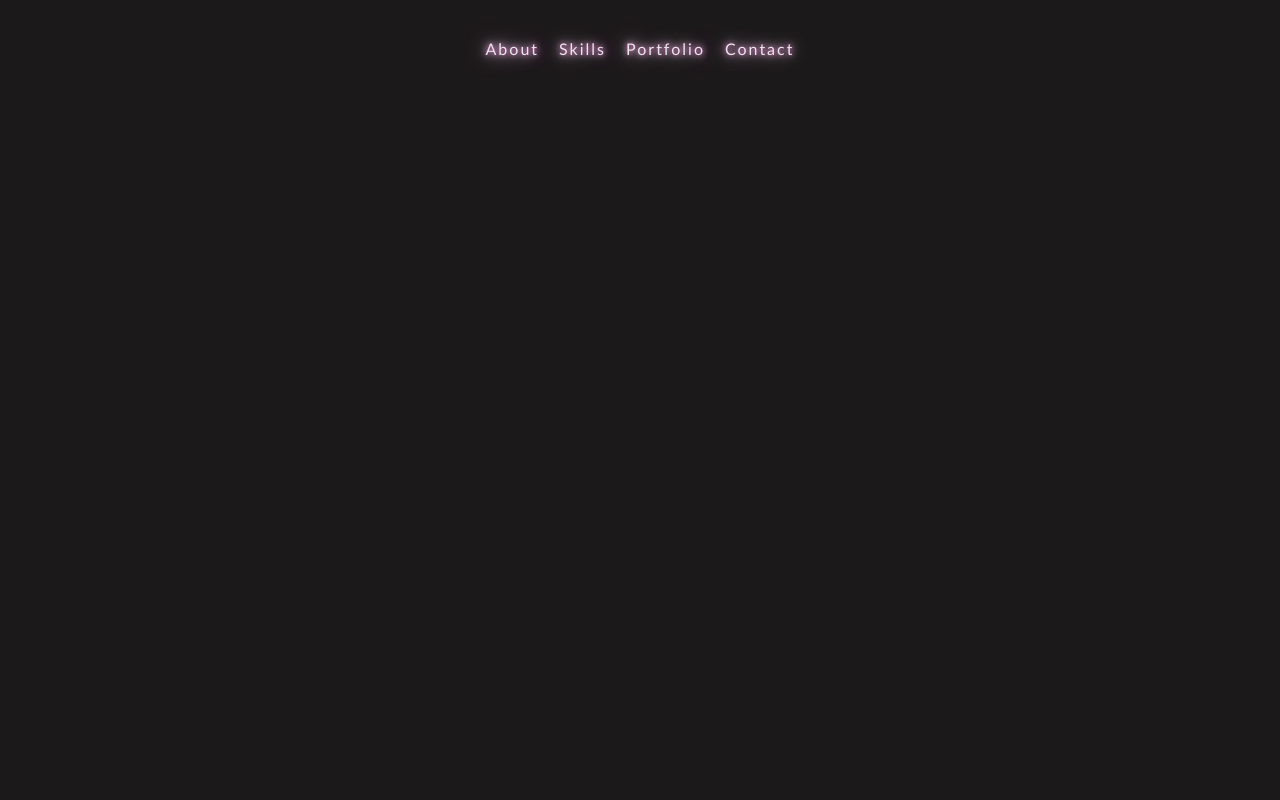
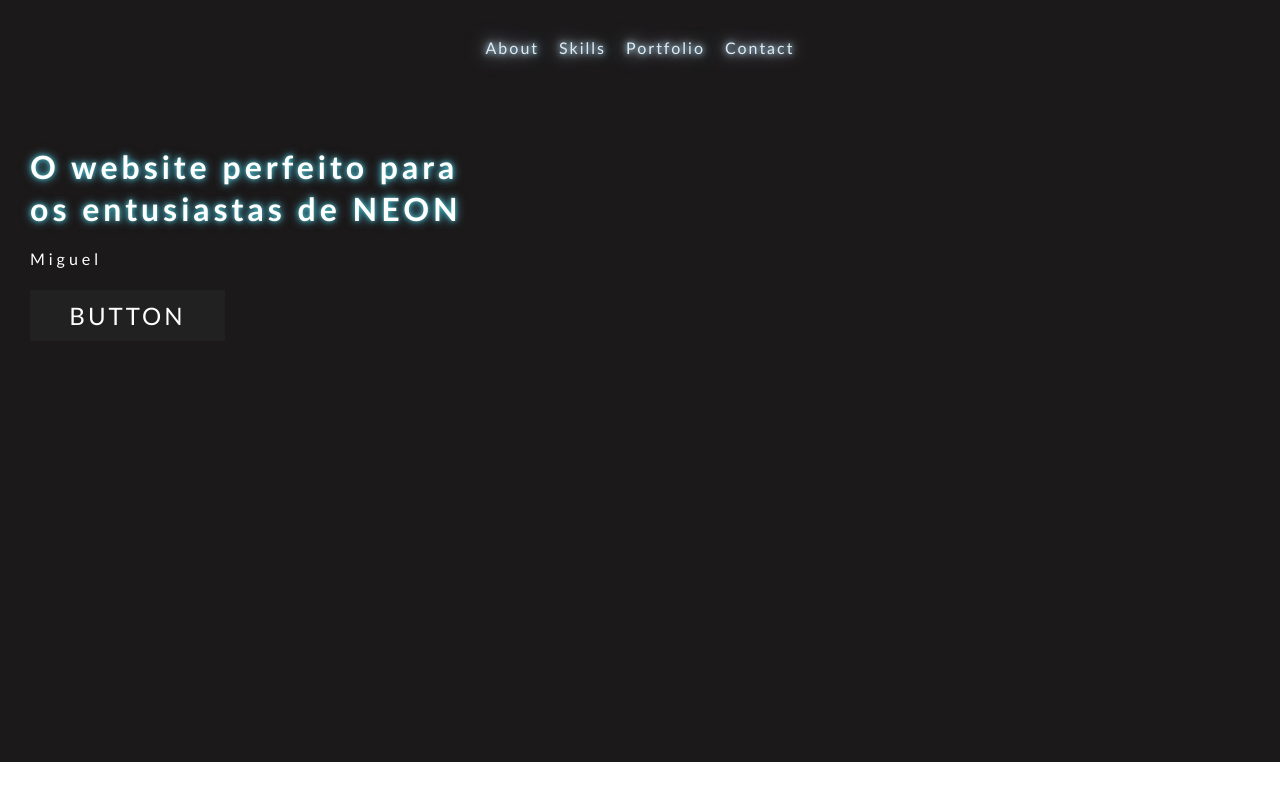
Before and after one commit to RDPW1SH/WebNEON, a plain HTML site: page index.html in a window 1280 px wide. Drawn offline with Linux system fonts and the light colour scheme.

Commit message:
style & main content

```diff
--- a/css/main.css
+++ b/css/main.css
@@ -9,12 +9,11 @@
 body {
     width: 100%;
     height: 100%;
+    min-height: 100vh;
     margin: 0;
     font-family: 'Gill Sans', 'Gill Sans MT', Calibri, 'Trebuchet MS', sans-serif;
 }
 .background {
-    min-width: 100vw;
-    min-height: 100vh;
     width: 100%;
     height: 100%;
     background-color:rgb(27, 25, 25);
@@ -25,11 +24,16 @@ body {
     display: flex;
     justify-content: center;
     align-items: center;
+    opacity: 0.5;
+    flex: auto;
+    border-bottom: 2px solid transparent;
+    transition: cubic-bezier(0, 0.41, 0.84, 1.11) 0.9s;
+
+}
+.neon-navbar:hover {
     opacity: 0.9;
-    flex: auto;
-    border-bottom:  linear-gradient(90deg,#e633e0,#e548c8,#b819ab,#e633e0,#e548c8);
-    animation: reverse linear infinite;
 }
+
 .neon-navbar ul {
     display: flex;
     list-style: none;
@@ -39,13 +43,69 @@ body {
     letter-spacing: 2px;
     text-decoration: none;
     color: rgb(255, 255, 255);
-    text-shadow:
-    0 0 5px #f6d,
-    0 0 10px #ffffff,
-    0 0 20px #fff,
-    0 0 40px rgb(193, 52, 206),
-    0 0 80px rgb(234, 0, 255),
-    0 0 90px rgb(234, 0, 255),
-    0 0 100px rgb(234, 0, 255),
-    0 0 150px rgb(234, 0, 255);
+    text-shadow: 0 0 5px #73c9ff, 0 0 10px #ffffff, 0 0 20px #fff, 0 0 40px rgb(71 163 239), 0 0 80px rgb(65 174 194);
 }
+
+/**/
+
+.website-main-content {
+    width: 100%;
+    height: 41.6em;
+
+}
+.main-sizer {
+    display: flex;
+    width: 100%;
+    height: inherit;
+
+}
+.main-left-flex, .main-right-flex {
+    display: flex;
+    flex-flow: column;
+    gap: 20px;
+    background-color:rgb(27, 25, 25);
+    color: white !important;
+    padding: 50px 30px;
+    line-height: 1.3;
+    letter-spacing: 4px;
+}
+.main-left-flex {
+    width: 40%;
+}
+.main-right-flex {
+    width: 60%;
+}
+.main-left-flex h1 {
+    text-shadow: 0 0 5px #50c3c4, 0 0 10px rgb(18 122 161), 0 0 12px rgb(100 89 89);
+
+}
+.main-left-flex {
+
+}
+
+
+
+/*butões*/
+
+.neon-btn {
+    position: relative;
+    background: rgb(33, 33, 33);
+    color: white;
+    text-decoration: none;
+    text-transform: uppercase;
+    font-size: x-large;
+    letter-spacing: 3px;
+    font-weight: 400;
+    display: flex;
+    width: 195px;
+    justify-content: center;
+    align-items: center;
+    padding: 10px 30px;
+    transition: 0.8s;
+}
+
+.neon-btn:hover {
+
+    box-shadow: 0 0 20px var(--clr);
+}
+/**/
--- a/index.html
+++ b/index.html
@@ -7,7 +7,7 @@
     <title>Neon</title>
 </head>
 <body>
-    <main class="background">
+    <header class="background">
         <nav class="neon-navbar">
             <ul>
                 <li><a href="#">About</a></li>
@@ -17,6 +17,18 @@
               </ul>
             </nav>
         </nav>
+    </header>
+    <main class="website-main-content">
+        <div class="main-sizer">
+            <div class="main-left-flex">
+                <h1>O website perfeito para os entusiastas de NEON</h1>
+                    <p>Miguel</p>
+                    <a href="#" class="neon-btn" style="--clr:#4ba2d7"><span>Button</span></a>
+            </div>
+            <div class="main-right-flex">
+
+            </div>
+        </div>
     </main>
 </body>
 </html>
```
